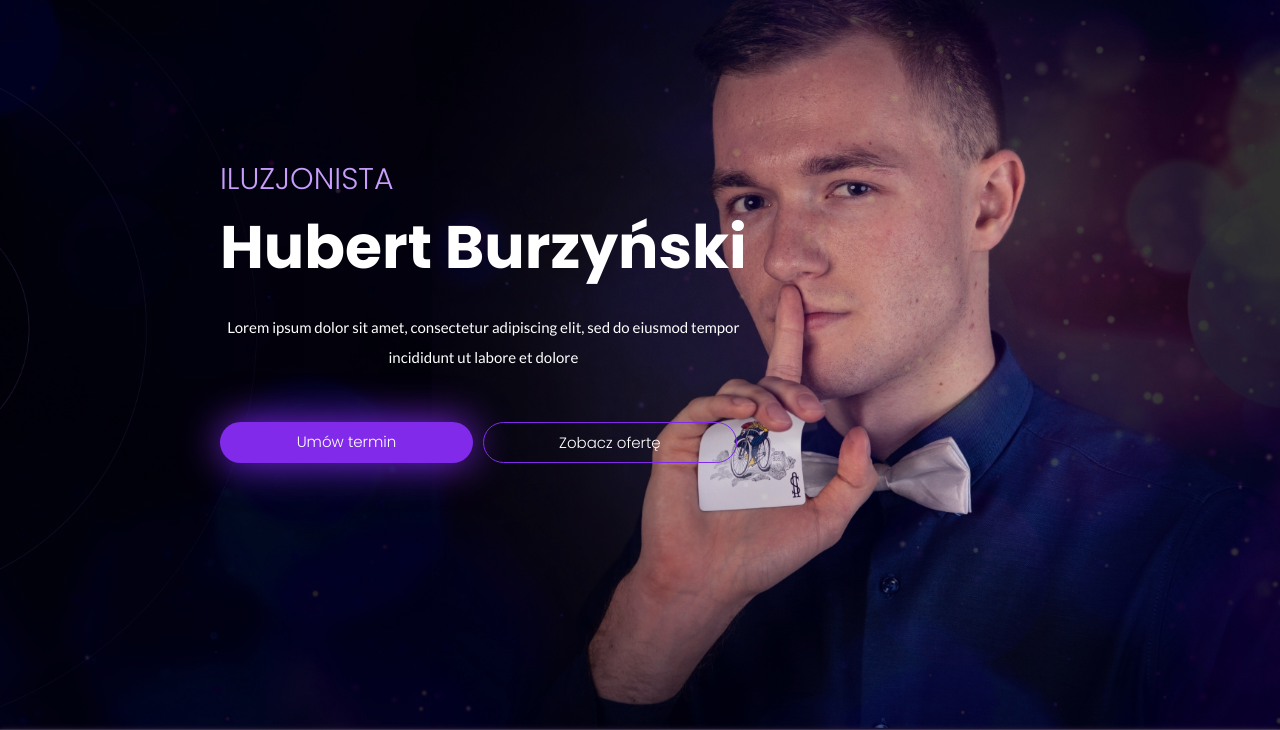
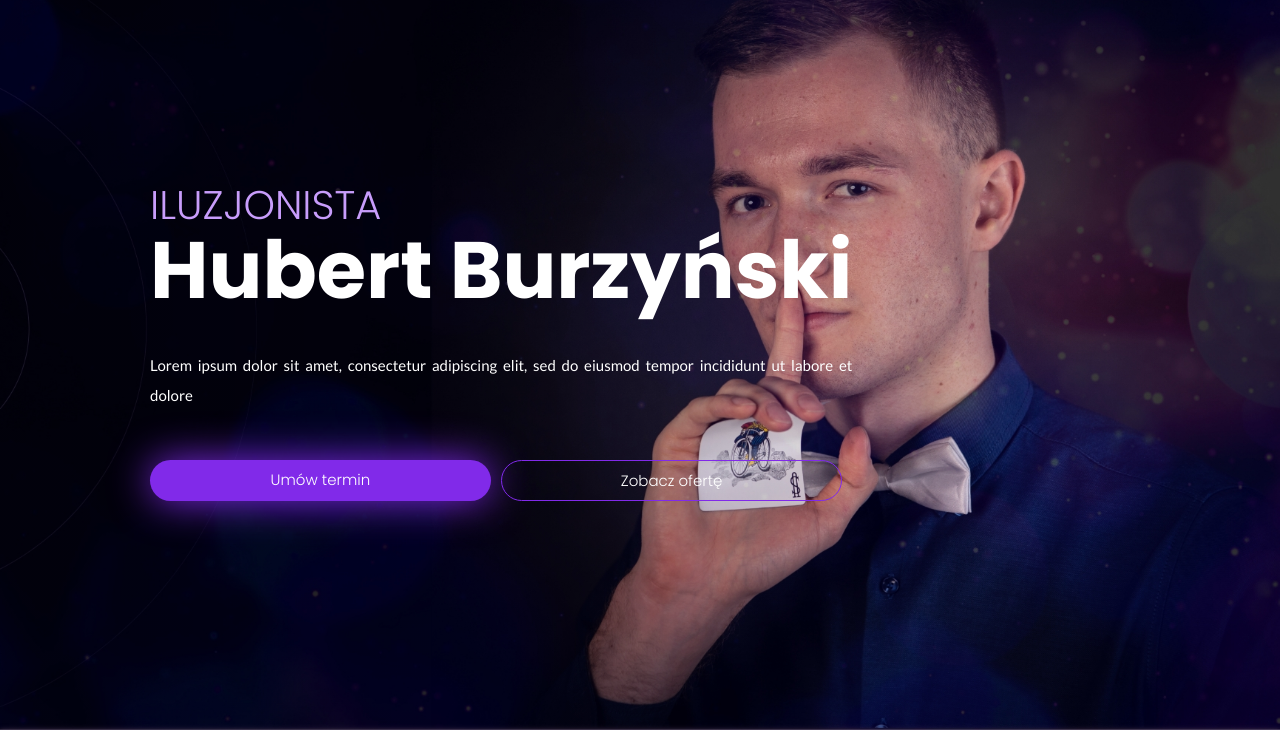
Before and after one commit to burzamiszcz/magic-website, a plain HTML site: page index.html in a window 1280 px wide. Shown: the part 70-800 px from the top of the page. Drawn offline with Linux system fonts and the light colour scheme.

Commit message:
last changes after home

```diff
--- a/style.css
+++ b/style.css
@@ -60,6 +60,10 @@ hr.rounded {
 #header .nav-bar h1{
     font-size: 2rem;
     color:whitesmoke;
+}
+
+#header .nav-bar .logo img{
+
 }
 
 
@@ -232,7 +236,6 @@ hr.rounded {
     flex-direction: column;
     justify-content: center;
     align-items: center;
-    margin: 0 20px 30px 20px;
 }
 #hero h1, h2{
     font-size: 3rem;
@@ -865,19 +868,23 @@ to {
     #hero .hero{
         align-items: center;
         justify-content: flex-start;
-        padding-left: 200px;
+        padding-left: 150px;
     }
     #hero .hero .hero-div{
         align-items: flex-start;
     }
     #hero .hero h2{
-        font-size: 6rem;
+        font-size: 8rem;
     }
 
     #hero .hero h1{
-        font-size: 3rem;
+        font-size: 4rem;
+        position: relative;
+        top: 25px;
     }
-
+    #hero .hero p{
+        text-align: justify;
+    }
 
     #hero .hero .buttons{
         flex-wrap: nowrap;
```
Also changed, not shown: img/logo-main.svg (added).
